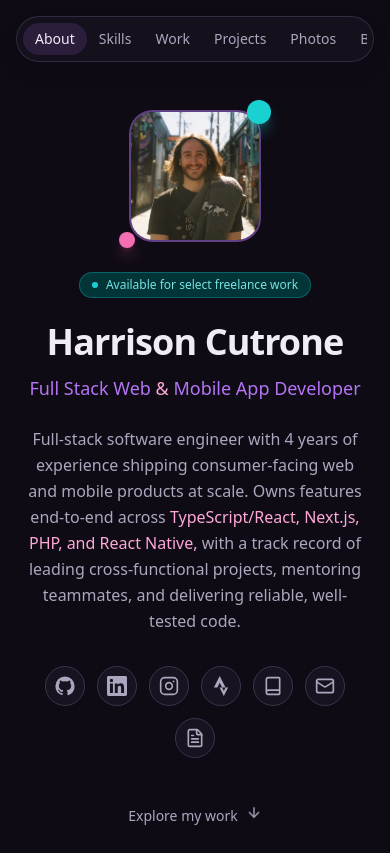
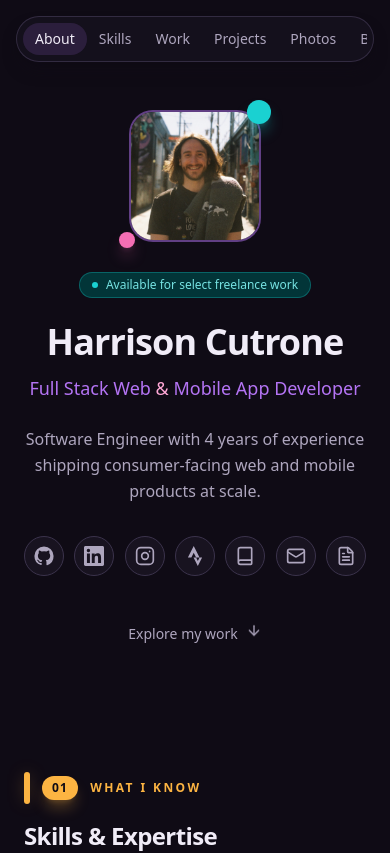
Before and after one commit to hcutrone/personal-website, a Next.js app: page / in a window 390 px wide. Shown: the top 853 px of the page. Built offline with nearby package versions, Linux system fonts and the light colour scheme.

Commit message:
Do our best to keep 'Explore' link above fold
It feels a little janky to have this link appear once scrolling a little
bit. Let's do all that we can to have it appear above the fold on mobile

```diff
--- a/app/page.tsx
+++ b/app/page.tsx
@@ -31,7 +31,7 @@ export default function Page() {
 						Designed &amp; built by Harrison Cutrone. Made with React, Radix UI,
 						and Tailwind CSS.
 					</p>
-					<Socials className="justify-center sm:justify-start" />
+					<Socials className="sm:justify-start" />
 				</footer>
 			</main>
 		</div>
--- a/components/Landing.tsx
+++ b/components/Landing.tsx
@@ -48,14 +48,16 @@ export function Landing() {
 				</h2>
 
 				<p className="mt-6 max-w-2xl text-base leading-relaxed text-muted-foreground text-pretty sm:text-lg">
-					Full-stack software engineer with 4 years of experience shipping
-					consumer-facing web and mobile products at scale. Owns features
-					end-to-end across{" "}
-					<span className="text-pop-pink-text">
-						TypeScript/React, Next.js, PHP, and React Native,
-					</span>{" "}
-					with a track record of leading cross-functional projects, mentoring
-					teammates, and delivering reliable, well-tested code.
+					Software Engineer with 4 years of experience shipping consumer-facing
+					web and mobile products at scale.{" "}
+					<span className="hidden sm:inline">
+						Owns features end-to-end across{" "}
+						<span className="text-pop-pink-text">
+							TypeScript/React, Next.js, PHP, and React Native,
+						</span>{" "}
+						with a track record of leading cross-functional projects, mentoring
+						teammates, and delivering reliable, well-tested code.
+					</span>
 				</p>
 
 				<Socials />
--- a/components/Socials.tsx
+++ b/components/Socials.tsx
@@ -41,7 +41,7 @@ export function Socials({ className }: { className?: string }) {
 	return (
 		<ul
 			className={cn(
-				"mt-8 flex flex-wrap items-center justify-center gap-3",
+				"mt-8 flex flex-wrap w-full items-center justify-between sm:justify-center sm:gap-3",
 				className,
 			)}
 			aria-label="Social links"
```
